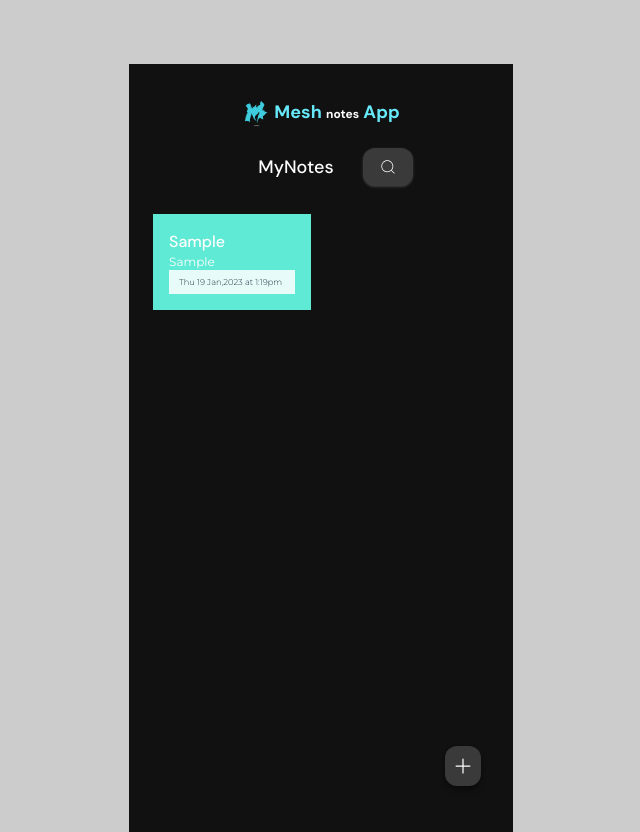
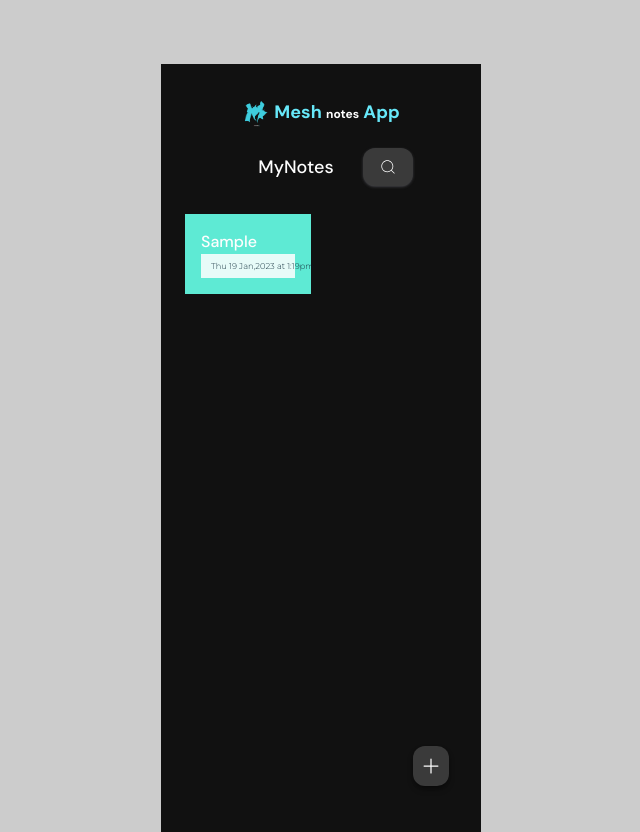
Before and after one commit to meshnjihia/Notes, a React (Vite) app in the folder notes-app/: page /create-note in a window 1280 px wide. Both pictures are taken after typing "Sample", "Sample" into the empty fields and a click on the button "Save". Shown: the whole page, without its empty margins (319-959 px from the left). Built offline with nearby package versions, Linux system fonts and the light colour scheme.

Commit message:
nth-selectors/max-width

```diff
--- a/notes-app/src/App.jsx
+++ b/notes-app/src/App.jsx
@@ -11,7 +11,7 @@ function App() {
     localStorage.setItem('notes', JSON.stringify(noteData))
   },[noteData])
   return (
-    <main className="overflow-y-scroll relative mt-16 py-8 px-6 w-96 h-[48rem] bg-clr-black scrollbar-hide max-w-sm">
+    <main className="overflow-y-scroll relative mt-16 py-8 px-6 w-96 h-[48rem] bg-clr-black scrollbar-hide max-w-xs">
       <BrowserRouter>
         <Routes>
           <Route path="/" element={<Home noteData={noteData} />} />
--- a/notes-app/src/components/NoteItem.jsx
+++ b/notes-app/src/components/NoteItem.jsx
@@ -6,12 +6,12 @@ const NoteItem = ({ note }) => {
     //   note
     <Link
       to={`/edit-note/${note.id}`}
-      className="flex text-base bg-teal-300 hover:opacity-90 p-4 flex-col transition-all duration-300 ease-out text-clr-white"
+      className="note flex text-base bg-teal-300 hover:opacity-90 p-4 flex-col transition-all duration-300 ease-out text-clr-white"
     >
       <h4 className='font-medium font-dmsans'>{note.title.length > 35 ? (note.title.substr(0, 35)) + '...' : note.title}</h4>
-      <p className='text-xs'>
+      {/* <p className='text-xs'>
         {note.details.length >100 ? (note.details.substr(0,100)) +'...' : note.details}
-      </p>
+      </p> */}
           <p className='opacity-85 text-[0.52rem] text-slate-900 font-montserrat font-thin whitespace-nowrap bg-white px-2.5'>
               {note.date}
           </p>
--- a/notes-app/src/index.css
+++ b/notes-app/src/index.css
@@ -16,3 +16,21 @@
     -ms-overflow-style: none;  /* IE and Edge */
     scrollbar-width: none;  /* Firefox */
 }
+.note:nth-child(3) {
+    grid-column: 1/3;
+    background-color: brown;
+}
+
+.note:nth-child(4) {
+    grid-row: 3/5;
+    background-color: darkolivegreen;
+}
+
+.note:nth-child(7) {
+    grid-column: 1/3;
+    background-color: black;
+}
+.note:nth-child(2) {
+    background-color: chocolate;
+}
+.note:nth-child(5) {background-color: darkslategray;}
--- a/notes-app/src/pages/Home.jsx
+++ b/notes-app/src/pages/Home.jsx
@@ -32,9 +32,9 @@ const Home = ({ noteData }) => {
       </div>
 
       {/* notes__header  */}
-      <header className="flex items-center justify-center pt-0  pb-6 bg-clr-black z-10 w-full">
+      <header className="flex items-center justify-center pt-0  pb-6 bg-clr-black z-10 w-full max-w-[18rem]">
         {!searchBox && (
-          <h2 className="font-dmsans font-medium whitespace-nowrap border border-transparent hover:border-clr-dark py-2 rounded-xl px-1 text-lg hover:bg-clr-dark mx-6">
+          <h2 className="font-dmsans font-medium whitespace-nowrap border border-transparent hover:border-clr-dark py-2 rounded-xl px-1 text-lg hover:bg-clr-dark mx-6 max-w-[10rem]">
             <Link to="/">MyNotes</Link>
           </h2>
         )}
@@ -43,7 +43,7 @@ const Home = ({ noteData }) => {
             type="text"
             autoFocus
             placeholder="Search"
-            className="text-clr-white bg-transparent  mx-6  border border-clr-dark outline-none rounded-xl text-lg p-2 text-center"
+            className="text-clr-white bg-transparent  mx-6  border border-clr-dark outline-none rounded-xl text-lg px-2 py-1.5 text-center max-w-[10rem]"
             value={text}
             onChange={(e) => {
               setText(e.target.value)
```
